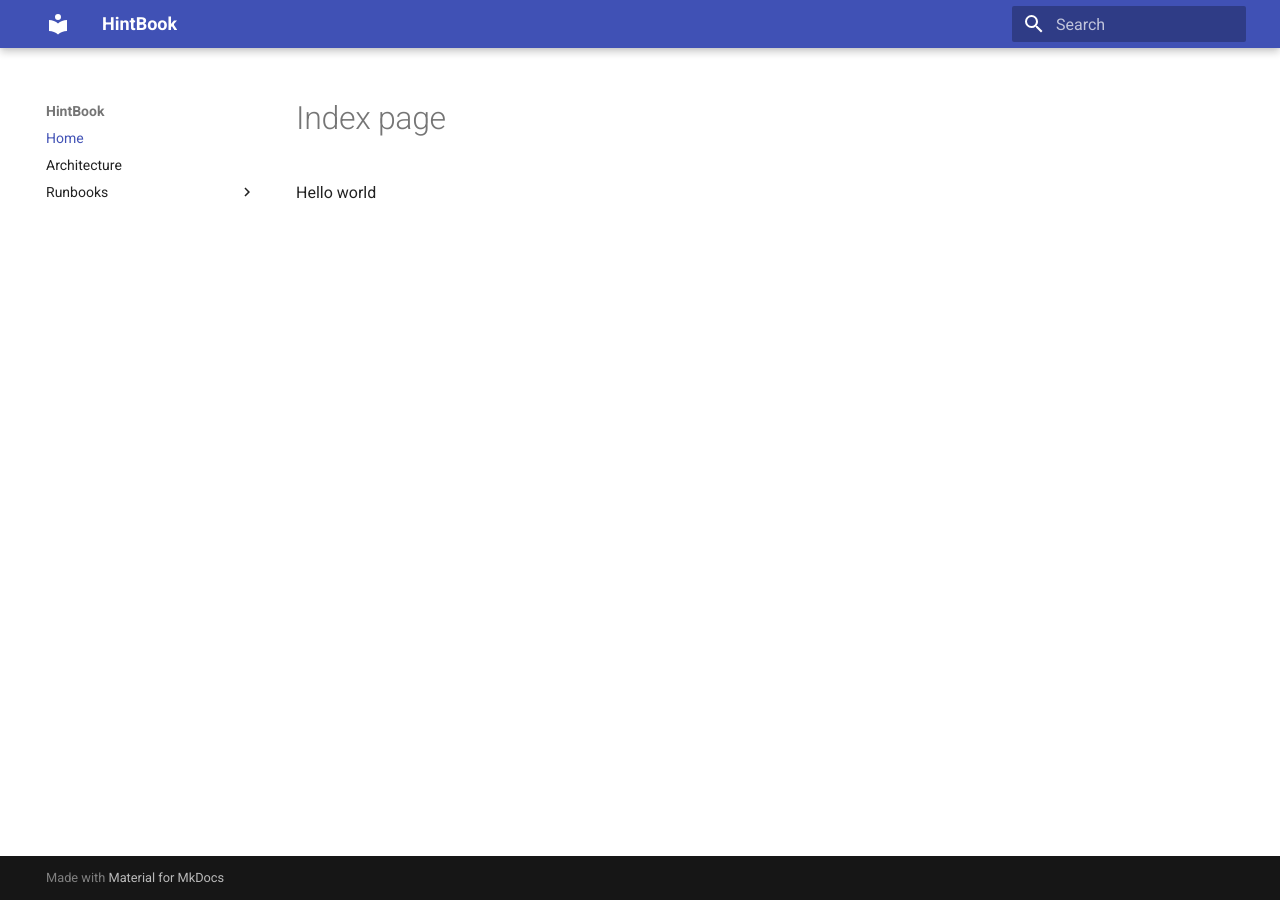
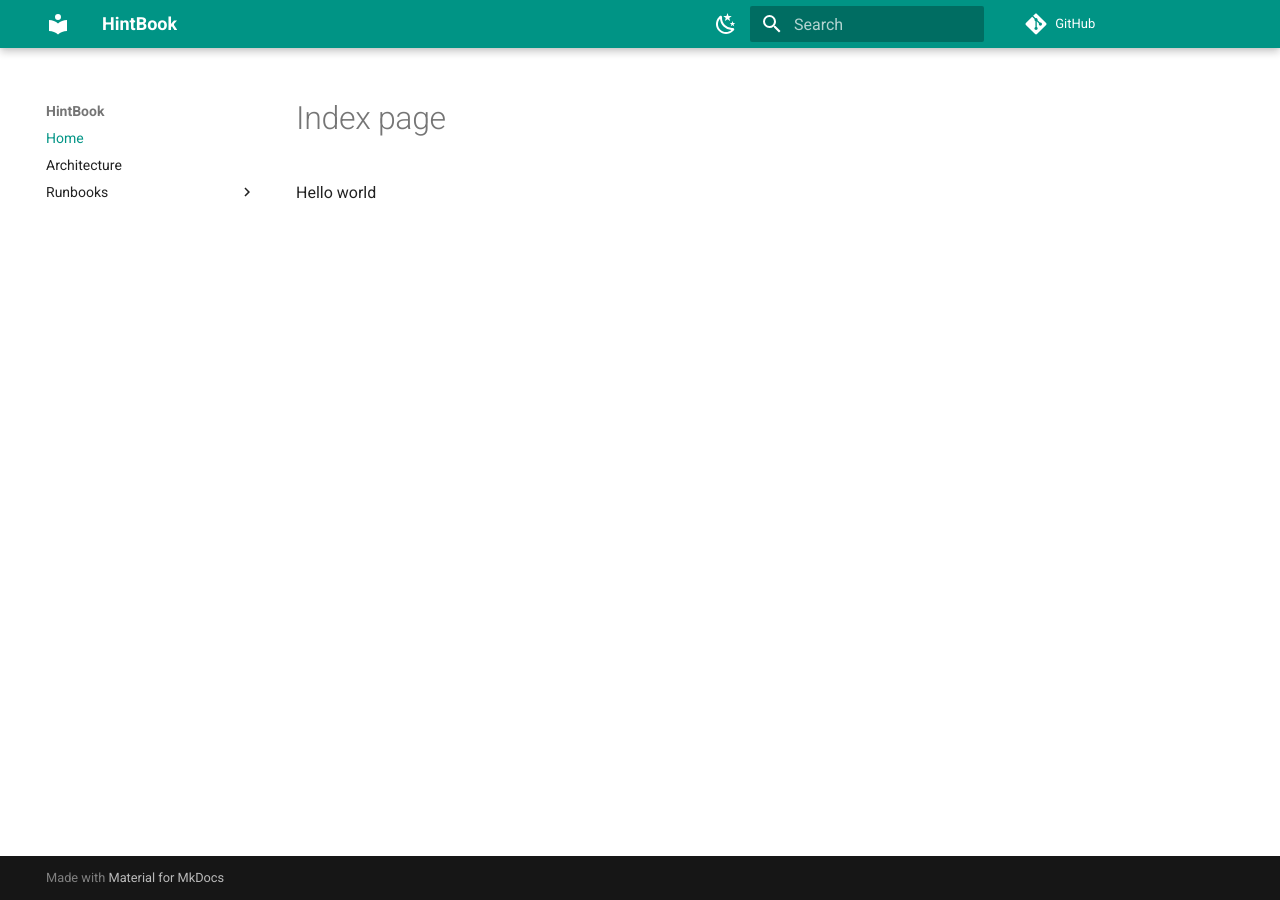
Before and after one commit to panovmikhail/hintbook, an MkDocs documentation site: the page built from docs/index.md, in a window 1280 px wide. Built offline with MkDocs 1.6.1 and Material for MkDocs 9.7.7, drawn with Linux system fonts in a browser that asks for light colours; comment, search, counter and statistics services are not loaded.

Commit message:
add dark mode

```diff
--- a/mkdocs.yml
+++ b/mkdocs.yml
@@ -1,9 +1,25 @@
 site_name: HintBook
-site_description: Personal engineering knowledge base
-site_author: Miguel
+site_author: Mikhail Panov
+repo_url: https://github.com/panovmikhail/hintbook
+
+
+strict: true
 
 theme:
   name: material
+  palette:
+  - media: '(prefers-color-scheme: light)'
+    primary: teal
+    scheme: default
+    toggle:
+      icon: material/weather-night
+      name: Switch to dark mode
+  - media: '(prefers-color-scheme: dark)'
+    primary: teal
+    scheme: slate
+    toggle:
+      icon: material/weather-sunny
+      name: Switch to light mode
 
 nav:
   - Home: index.md
```
